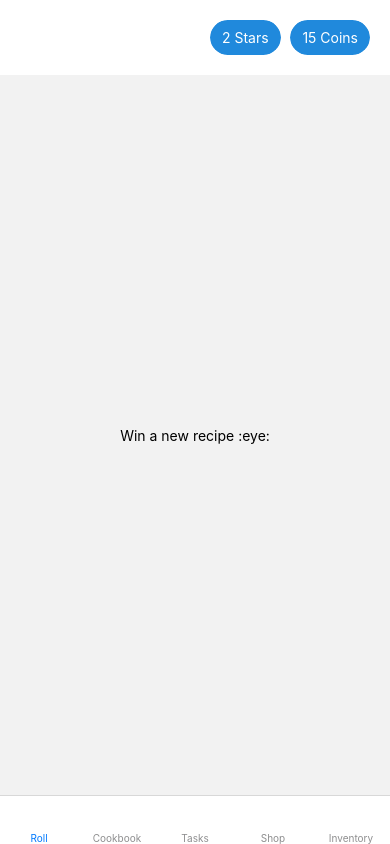
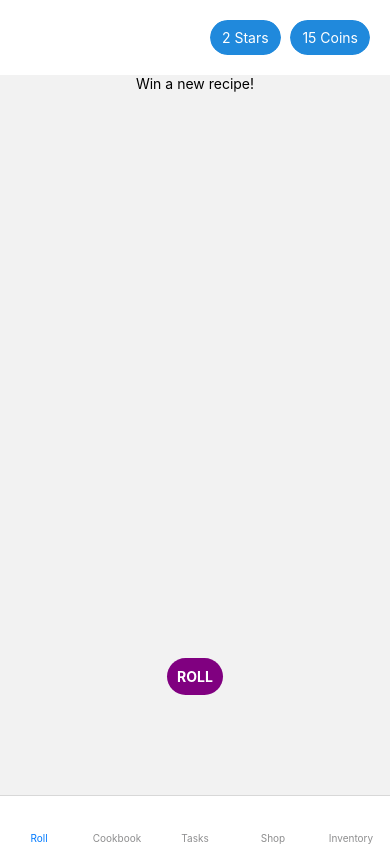
Before and after one commit to roselynh100/hackthevalley, a React Native app: screen /Roll in a window 390 px wide. Built offline with nearby package versions, Linux system fonts and the light colour scheme.

Commit message:
Actually Fixed Roll Recipes now

```diff
--- /dev/null
+++ b/src/data/recipes.json
@@ -0,0 +1,5 @@
+{
+    "recipes": [
+        "salmon sushi", "pho", "curry", "oxtail", "butter chicken", "escargo", "boeuf bourguignon", "carbonara"
+    ]
+}
--- a/src/screens/roll.js
+++ b/src/screens/roll.js
@@ -1,10 +1,97 @@
-import React from 'react';
-import { Text, View } from 'react-native';
+import React, { useState } from 'react';
+import { Modal, Text, StyleSheet, Pressable, View } from "react-native";
+import Recipes from '../data/recipes.json';
 
-export default function Roll() {
-    return (
-      <View style={{ flex: 1, justifyContent: 'center', alignItems: 'center' }}>
-        <Text>Win a new recipe :eye:</Text>
+const recipes = Recipes;
+
+function random(){
+  return Math.floor(Math.random()*recipes.recipes.length);
+}
+
+function choose(){
+  //remember to put if statement where if moneys are high enough we good
+  number = random();
+  return number;
+}
+
+function Roll() {
+  const [modalVisible, setModalVisible] = useState(false);
+  const [recipeNumber, setRecipeNumber] = useState(0);
+  return (
+    <View style={{ flex: 1, justifyContent: 'center', alignItems: 'center' }}>
+      <Text>Win a new recipe!</Text>
+      <View style={styles.centeredView}>
+        <Modal
+          animationType="slide"
+          transparent={true}
+          visible={modalVisible}
+        >
+          <View style={styles.centeredView}>
+            <View style={styles.modalView}>
+              <Text>You received the recipe for {recipes.recipes[recipeNumber]}</Text>
+              <Pressable
+                style={[styles.button, styles.buttonClose]}
+                onPress={() => setModalVisible(!modalVisible)}
+              >
+                <Text style={styles.textStyle}>Sweet!</Text>
+              </Pressable>
+            </View>
+          </View>
+        </Modal>
       </View>
-    );
+      <Pressable
+        style={[styles.button, styles.buttonOpen]}
+        onPress={() => {setRecipeNumber(choose()), setModalVisible(true)}}
+      >
+        <Text style={styles.textStyle}>ROLL</Text>
+      </Pressable>
+    </View>
+  );
+}
+
+const styles = StyleSheet.create({
+  centeredView: {
+    flex: 1,
+    justifyContent: "center",
+    alignItems: "center",
+    marginTop: 22
+  },
+  modalView: {
+    margin: 20,
+    backgroundColor: "white",
+    borderRadius: 20,
+    padding: 35,
+    alignItems: "center",
+    shadowColor: "#000",
+    shadowOffset: {
+      width: 0,
+      height: 2
+    },
+    shadowOpacity: 0.25,
+    shadowRadius: 4,
+    elevation: 5
+  },
+  button: {
+    borderRadius: 20,
+    padding: 10,
+    elevation: 2
+  },
+  buttonOpen: {
+    backgroundColor: "purple",
+    marginBottom: 100
+  },
+  buttonClose: {
+    backgroundColor: "#2196F3",
+  },
+  textStyle: {
+    color: "white",
+    fontWeight: "bold",
+    textAlign: "center"
+  },
+  modalText: {
+    marginBottom: 15,
+    textAlign: "center"
   }
+});
+
+export default Roll;
```
